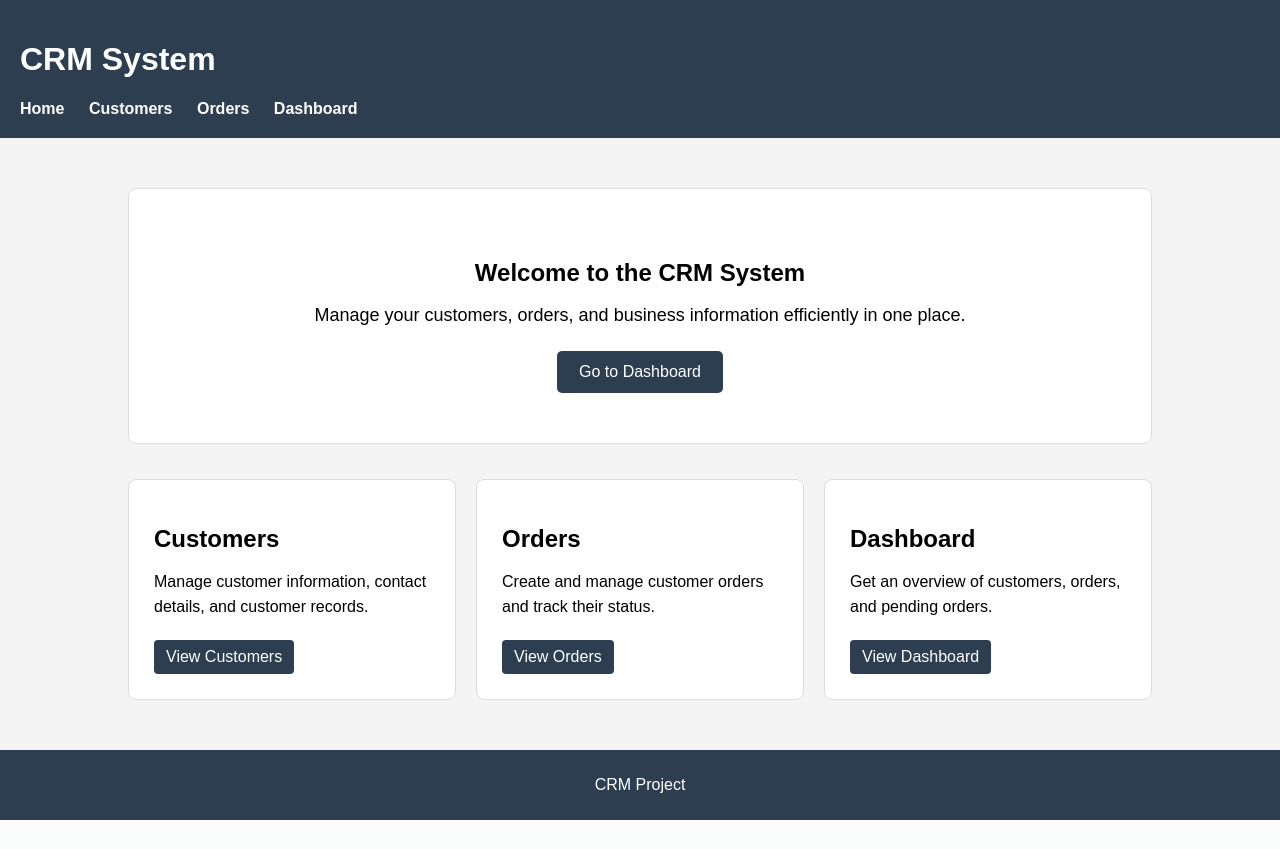
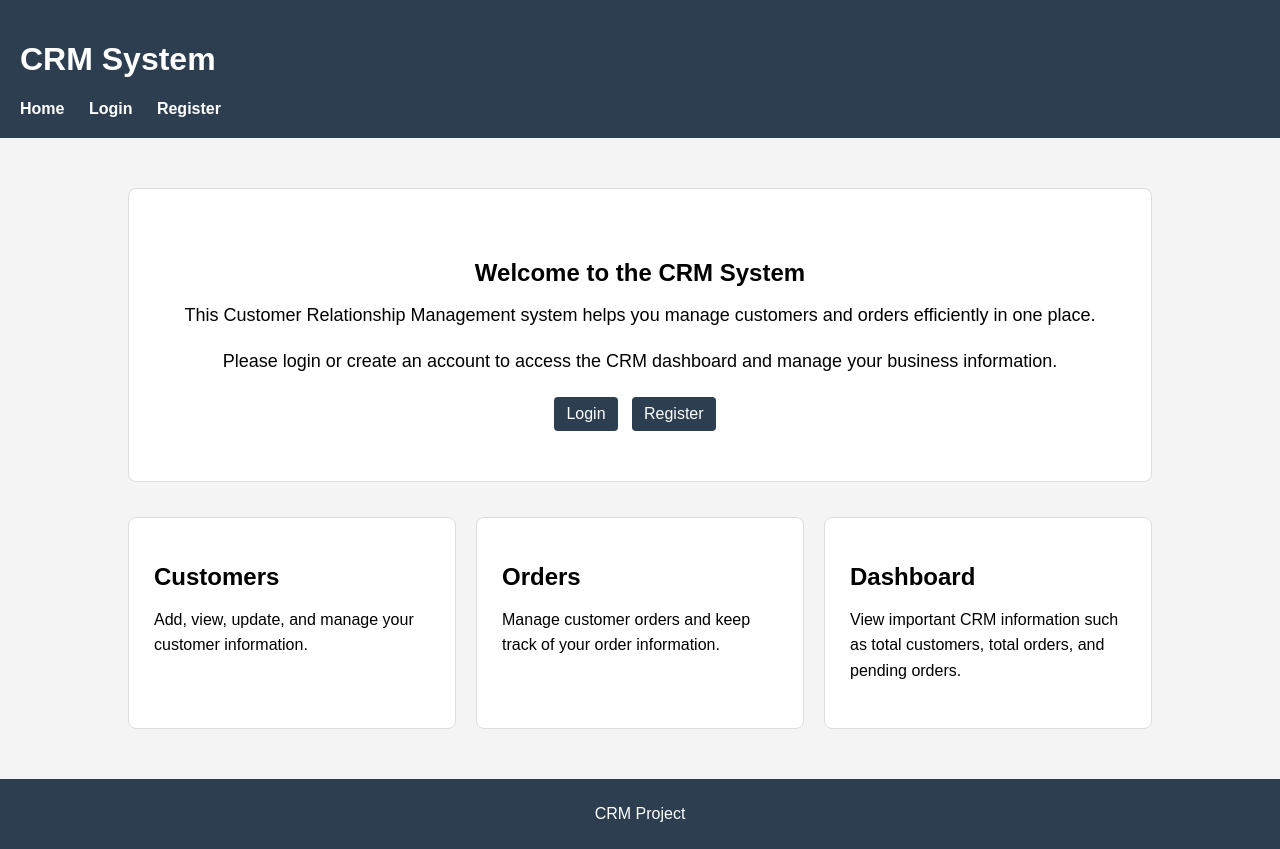
Before and after one commit to hafsapypintern-afk/crm-django, a Django app: page /Home/ in a window 1280 px wide. Before the commit the page ends 820 px from the top, so only its background shows below. Run offline with Django 5.2, Linux system fonts and the light colour scheme.

Commit message:
Enhance user experience by updating home page content, adding login and registration prompts, and improving navigation based on authentication status. Implement logout functionality and secure views with login requirements for customer and order management.

```diff
--- a/CRM/CRM/Templates/Home.html
+++ b/CRM/CRM/Templates/Home.html
@@ -9,13 +9,26 @@
         <h1>Welcome to the CRM System</h1>
 
         <p>
-            Manage your customers, orders, and business information
-            efficiently in one place.
+            This Customer Relationship Management system helps you
+            manage customers and orders efficiently in one place.
         </p>
 
-        <a href="{% url 'Dashboard' %}" class="home-button">
-            Go to Dashboard
-        </a>
+        <p>
+            Please login or create an account to access the CRM
+            dashboard and manage your business information.
+        </p>
+
+        <div class="home-actions">
+
+            <a href="{% url 'Login' %}" class="button">
+                Login
+            </a>
+
+            <a href="{% url 'Register' %}" class="button">
+                Register
+            </a>
+
+        </div>
 
     </section>
 
@@ -23,44 +36,38 @@
     <section class="home-cards">
 
         <div class="home-card">
+
             <h2>Customers</h2>
 
             <p>
-                Manage customer information, contact details,
-                and customer records.
+                Add, view, update, and manage your customer
+                information.
             </p>
 
-            <a href="{% url 'customer_list' %}" class="button">
-                View Customers
-            </a>
         </div>
 
 
         <div class="home-card">
+
             <h2>Orders</h2>
 
             <p>
-                Create and manage customer orders
-                and track their status.
+                Manage customer orders and keep track of
+                your order information.
             </p>
 
-            <a href="{% url 'order_list' %}" class="button">
-                View Orders
-            </a>
         </div>
 
 
         <div class="home-card">
+
             <h2>Dashboard</h2>
 
             <p>
-                Get an overview of customers, orders,
-                and pending orders.
+                View important CRM information such as total
+                customers, total orders, and pending orders.
             </p>
 
-            <a href="{% url 'Dashboard' %}" class="button">
-                View Dashboard
-            </a>
         </div>
 
     </section>
--- a/CRM/CRM/Templates/base.html
+++ b/CRM/CRM/Templates/base.html
@@ -20,11 +20,23 @@
         <h1>CRM System</h1>
 
         <nav>
-            <a href="{% url 'Home' %}">Home</a>
-            <a href="{% url 'customer_list' %}">Customers</a>
-            <a href="{% url 'order_list' %}">Orders</a>
-            <a href="{% url 'Dashboard' %}">Dashboard</a>
-        </nav>
+    <a href="{% url 'Home' %}">Home</a>
+
+    {% if user.is_authenticated %}
+
+        <a href="{% url 'Dashboard' %}">Dashboard</a>
+        <a href="{% url 'customer_list' %}">Customers</a>
+        <a href="{% url 'order_list' %}">Orders</a>
+
+        <a href="{% url 'Logout' %}">Logout</a>
+
+    {% else %}
+
+        <a href="{% url 'Login' %}">Login</a>
+        <a href="{% url 'Register' %}">Register</a>
+
+    {% endif %}
+</nav>
     </header>
 
     <main>
--- a/CRM/CRM/settings.py
+++ b/CRM/CRM/settings.py
@@ -120,3 +120,5 @@ STATIC_URL = 'static/'
 STATICFILES_DIRS = [
     BASE_DIR / "CRM" / "static",
 ]
+
+LOGIN_URL = "Login"
--- a/CRM/CRM/urls.py
+++ b/CRM/CRM/urls.py
@@ -29,4 +29,5 @@ urlpatterns = [
     path("Dashboard/", views.Dashboard, name="Dashboard"),
     path("customers/", include("customers.urls")),
     path("Orders/",include("Orders.urls")),
+    path("Logout/", views.logout_view, name="Logout"),
     ]
--- a/CRM/CRM/views.py
+++ b/CRM/CRM/views.py
@@ -1,13 +1,15 @@
 from django.http import HttpResponse
 from django.shortcuts import render, redirect
 from django.contrib.auth.models import User
-from django.contrib.auth import authenticate, login
+from django.contrib.auth import authenticate, login, logout
 from customers.models import Customer
 from Orders.models import Order
+from django.contrib.auth.decorators import login_required
 
 def Home(request):
     return render(request, 'Home.html')
 
+@login_required
 def Dashboard(request):
     total_customers = Customer.objects.count()
     total_orders = Order.objects.count()
@@ -40,7 +42,7 @@ def login_view(request):
         if user is not None:
             login(request, user)
 
-            return redirect("Home")
+            return redirect("Dashboard")
 
     return render(request, "Login.html")
 
@@ -61,3 +63,7 @@ def register(request):
         return redirect("Home")
 
     return render(request, "Register.html")
+
+def logout_view(request):
+    logout(request)
+    return redirect("Home")
--- a/CRM/Orders/views.py
+++ b/CRM/Orders/views.py
@@ -1,17 +1,20 @@
 from django.shortcuts import redirect, render,get_object_or_404
 from .models import Order
 from .forms import OrderForm
+from django.contrib.auth.decorators import login_required
 
 # Create your views here .__ = go through a relationship to another field
 #filter() :"Give me all matching results."
 #get() "Give me the one object I'm looking for."
 
+@login_required
 def order_list(request):
     orders = Order.objects.all()
     return render(
         request, "order_list.html", {"orders": orders}  #Template, I'm giving you the orders data.  You can access it using the name orders."
     )
 
+@login_required
 def add_order(request):
 
     if request.method == "POST":
@@ -24,6 +27,7 @@ def add_order(request):
 
     return render(request, "add_order.html", {"form": form})
 
+@login_required
 def update_order(request, id):
 
     order = get_object_or_404(Order, id=id)
@@ -46,6 +50,7 @@ def update_order(request, id):
         }
     )
 
+@login_required
 def delete_order(request, id):
     order = get_object_or_404(Order, id=id)
 
@@ -55,6 +60,7 @@ def delete_order(request, id):
 
     return render(request,"delete_order.html", {"order": order})
 
+@login_required
 def order_detail(request, id):
     order = get_object_or_404(Order, id=id)
 
```
Also changed, not shown: CRM/customers/views.py (+7 -2 lines).
